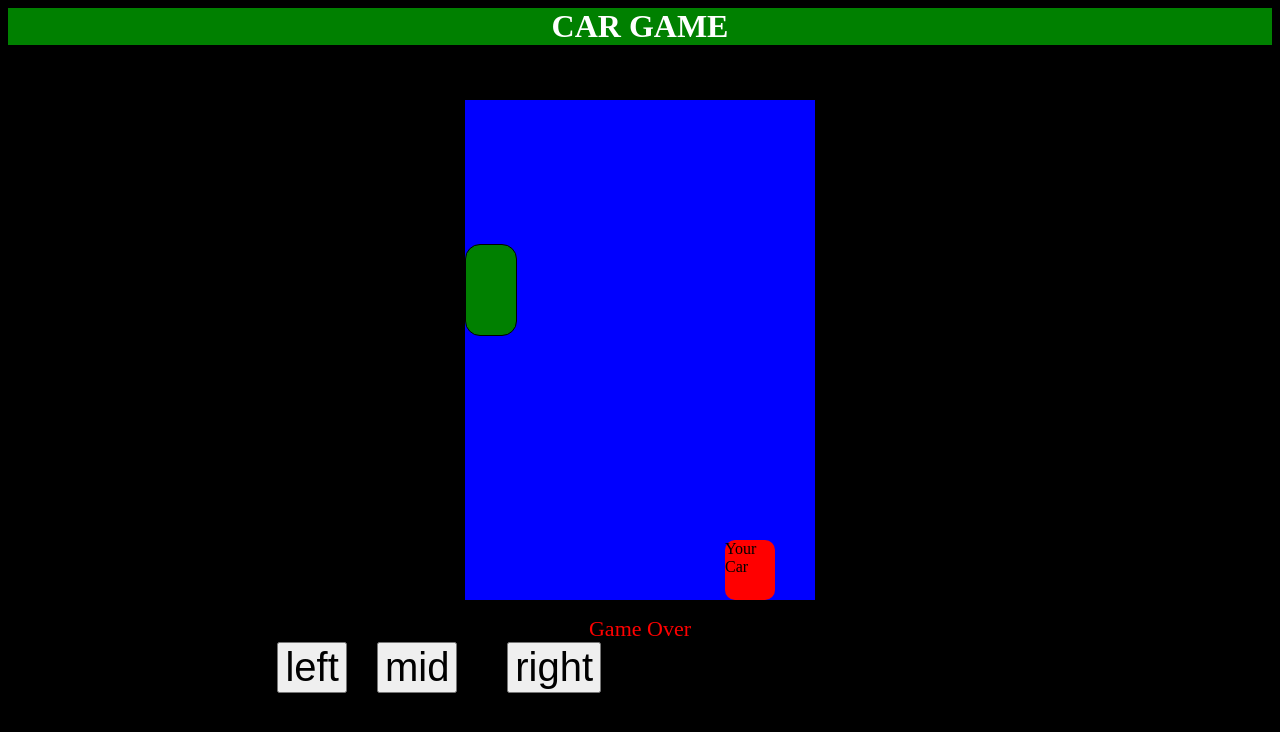
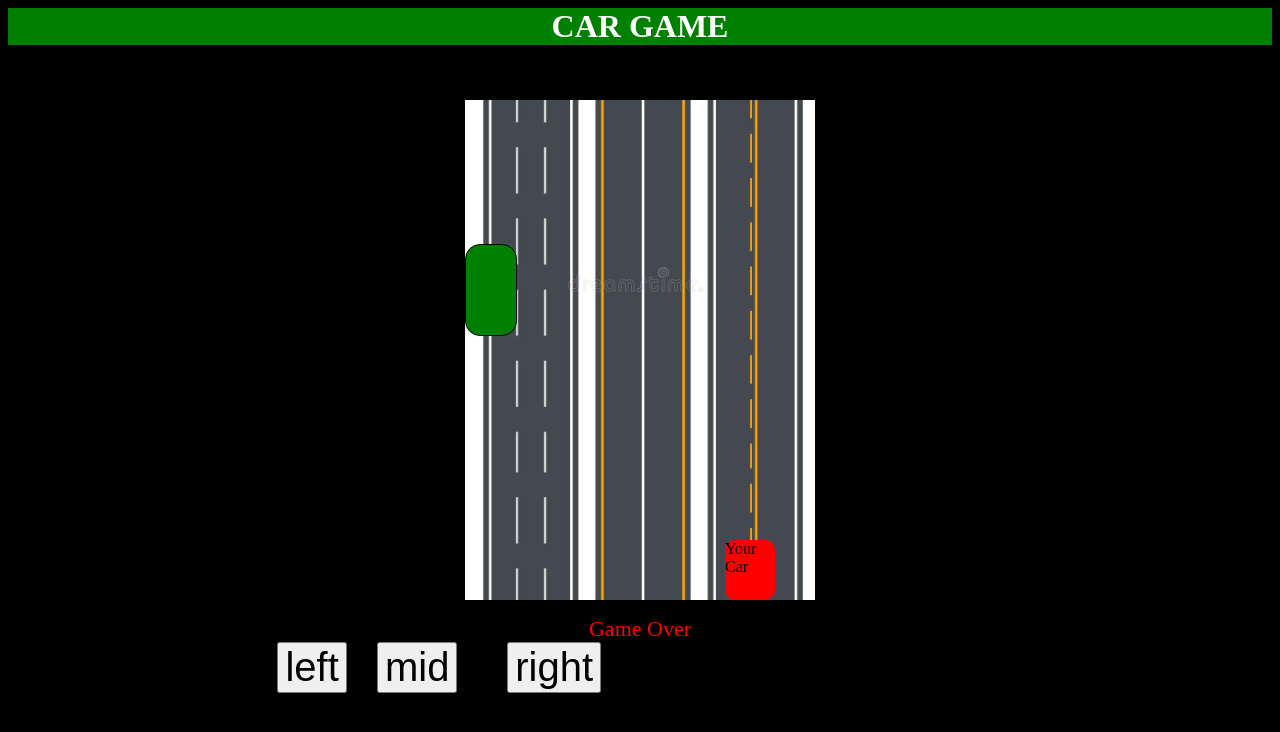
Before and after one commit to Umesh341/car, a plain HTML site: page index.html in a window 1280 px wide. Drawn offline with Linux system fonts and the light colour scheme.

Commit message:
Update index.html

```diff
--- a/index.html
+++ b/index.html
@@ -17,7 +17,8 @@
          width: 350px;
          border-line: 2px solid black;
          margin: 1rem auto;
-         background-color:blue;
+         background:URL(Hello.jpg);
+         background-size:contain;
          overflow: hidden;
 
 
```
